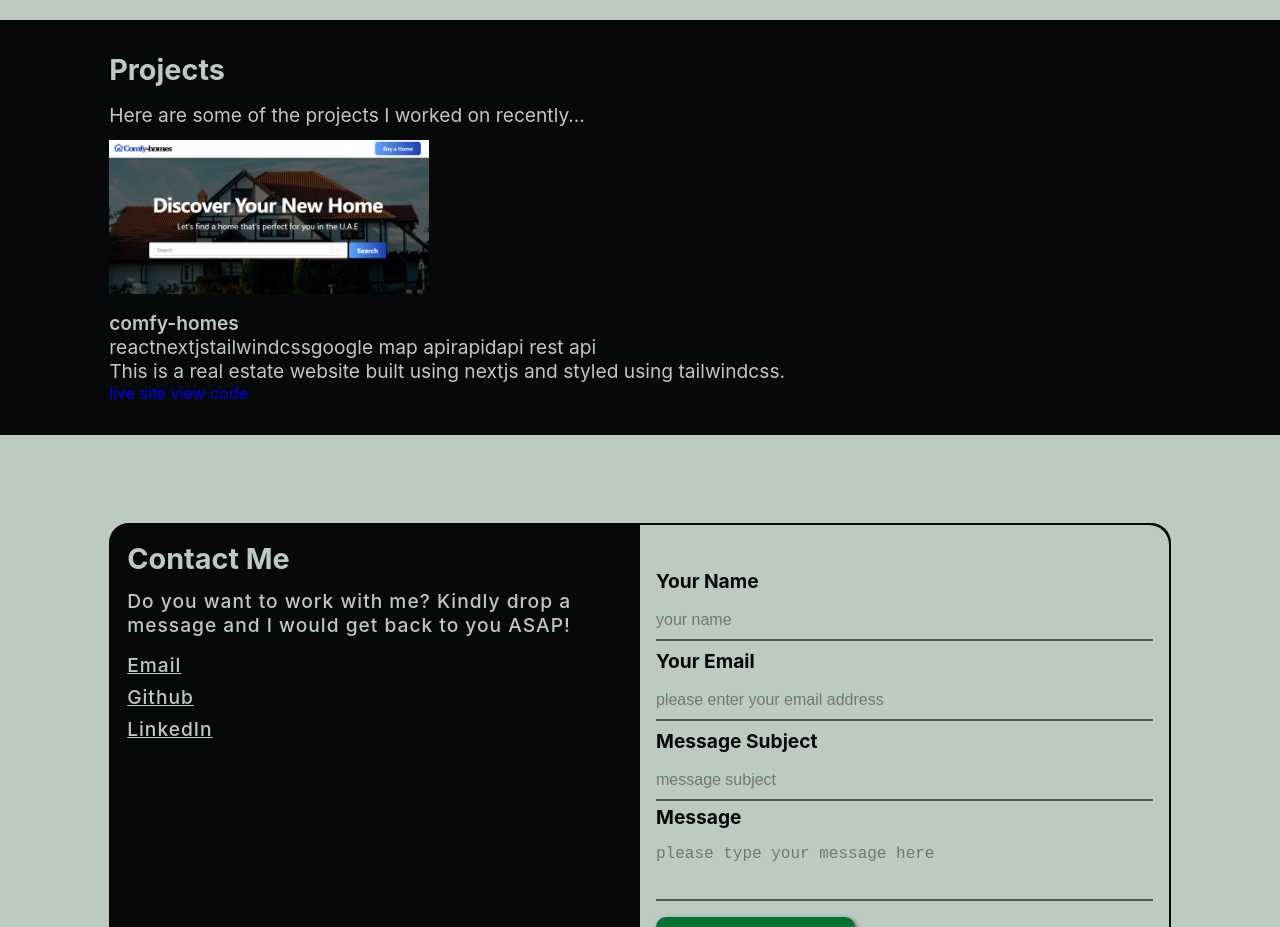
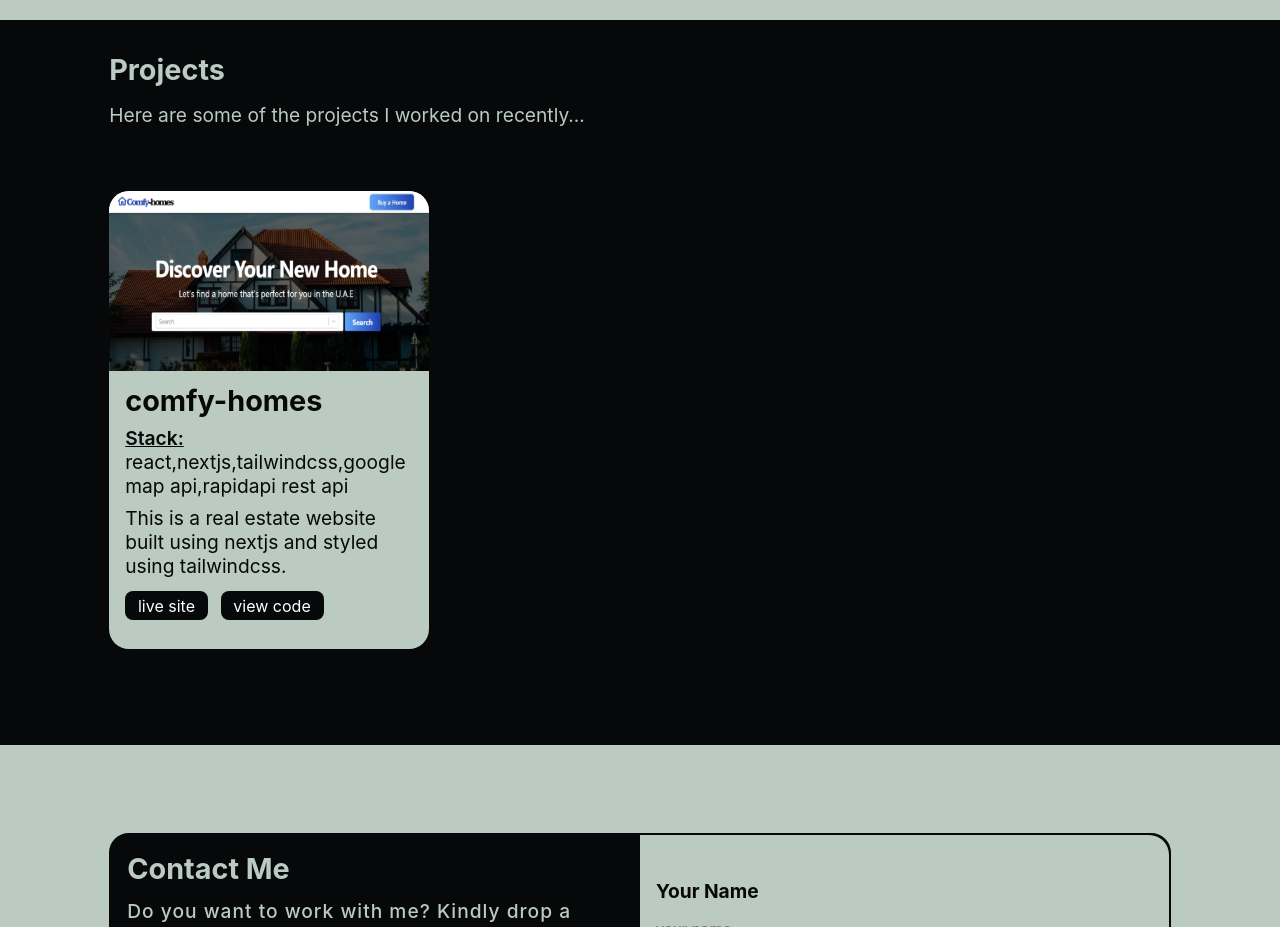
Before and after one commit to idemmanuel001/idoko-emmanuel-portfolio, a Next.js app: page / in a window 1280 px wide. Shown: the part 940-1867 px from the top of the page. Built offline with nearby package versions, Linux system fonts and the light colour scheme.

Commit message:
project section update

```diff
--- a/Components/Sections/Projects.js
+++ b/Components/Sections/Projects.js
@@ -5,13 +5,86 @@ import { Container, Section } from '../styles/sharedStyles';
 
 //STYLE
 const StyledProject = styled(Section)`
-    color: #BBCBC1;
-    background: #060809;
+    color:  ${({ theme }) => theme.primaryColor};
+    background:  ${({ theme }) => theme.black};
 
     .outerContainer{
         width: 100%;
         color: inherit;
         background: inherit;
+    }
+
+    .projectsContainer{
+        display: flex;
+        flex-direction: column;
+        margin: 1rem auto;
+
+        @media(min-width: ${({ theme }) => theme.desktop}){
+           margin: 2rem auto;
+
+        }
+
+        .projectItem{
+            width: 320px;
+            height: fit-content;
+            margin: 1rem auto;
+            display: flex;
+            flex-direction: column;
+            justify-content: space-between;
+            border-radius: 20px;
+            overflow: hidden;
+            background: ${({ theme }) => theme.primaryColor};
+
+            color: ${({ theme }) => theme.black};
+
+            @media(min-width: ${({ theme }) => theme.tablet}){
+                margin: 2rem 0;
+            }
+        }
+
+        .projectBody{
+            padding: 0.5rem 1rem 1rem 1rem;
+            margin: 0 auto;
+
+            h3{
+                font-weight: bold;
+                font-size: ${({ theme }) => theme.large};
+            }
+
+            p{
+                font-weight: 400;
+            }
+
+            .stack{
+                margin: 0.5rem 0;
+
+                span{
+                    font-weight: 600;
+                    text-decoration: underline;
+                }
+            }
+
+            .view{
+                display: flex;
+                justify-content: flex-start;
+                align-items: center;
+                margin: 0.8rem 0;
+            }
+            a{
+                background: ${({ theme }) => theme.black};
+                color: ${({ theme }) => theme.white};
+                padding: 0.3rem 0.8rem;
+                margin-right: 0.8rem;
+                border-radius: 8px;
+                display: flex;
+                justify-content: center;
+                align-items: center;
+
+
+            }
+        }
+
+
     }
 
 `;
@@ -42,13 +115,20 @@ const Projects = ({ projects }) => {
                                         alt={project.frontmatter.title}
                                         width='320'
                                         height='180'
-                                objectFit='contain' />
+                                        objectFit='fill' />
                                 </div>
 
-                            <div className="projectHeader">
+                                <div className="projectBody">
+
                                     <h3> {project.frontmatter.title} </h3>
-                                <p className='stacks'> {project.frontmatter.stack} </p>
+
+                                    <p className='stack'>
+                                        <span>Stack: </span>
+                                        {project.frontmatter.stack.join(',')}
+                                    </p>
+
                                     <p className='description'> {project.frontmatter.description} </p>
+
                                     <div className="view">
                                         <a href={project.frontmatter.live} className="href"> live site</a>
                                         <a href={project.frontmatter.code} className="href"> view code</a>
--- a/Components/styles/theme.js
+++ b/Components/styles/theme.js
@@ -3,7 +3,6 @@ export const theme = {
     secondaryColor: '#0BCE5A',
     accentColor: '#077333',
     black: '#060809',
-    //lightGray: '#C9CFD4',
     darkGray: '#535353',
     white: '#ffffff',
     red: '#cf111d',
```
Also changed, not shown: public/images/comfy-homes.png. Lines whose indentation alone changed are shown as unchanged.
